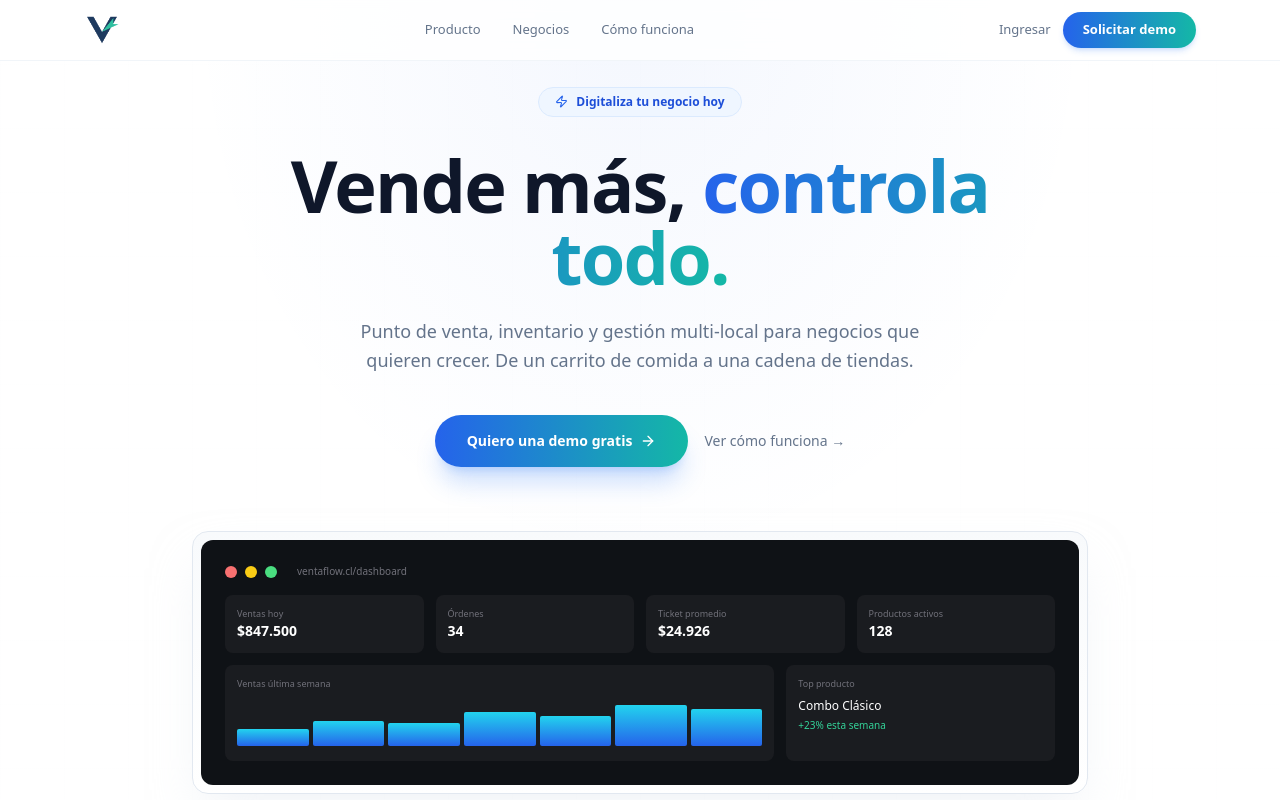
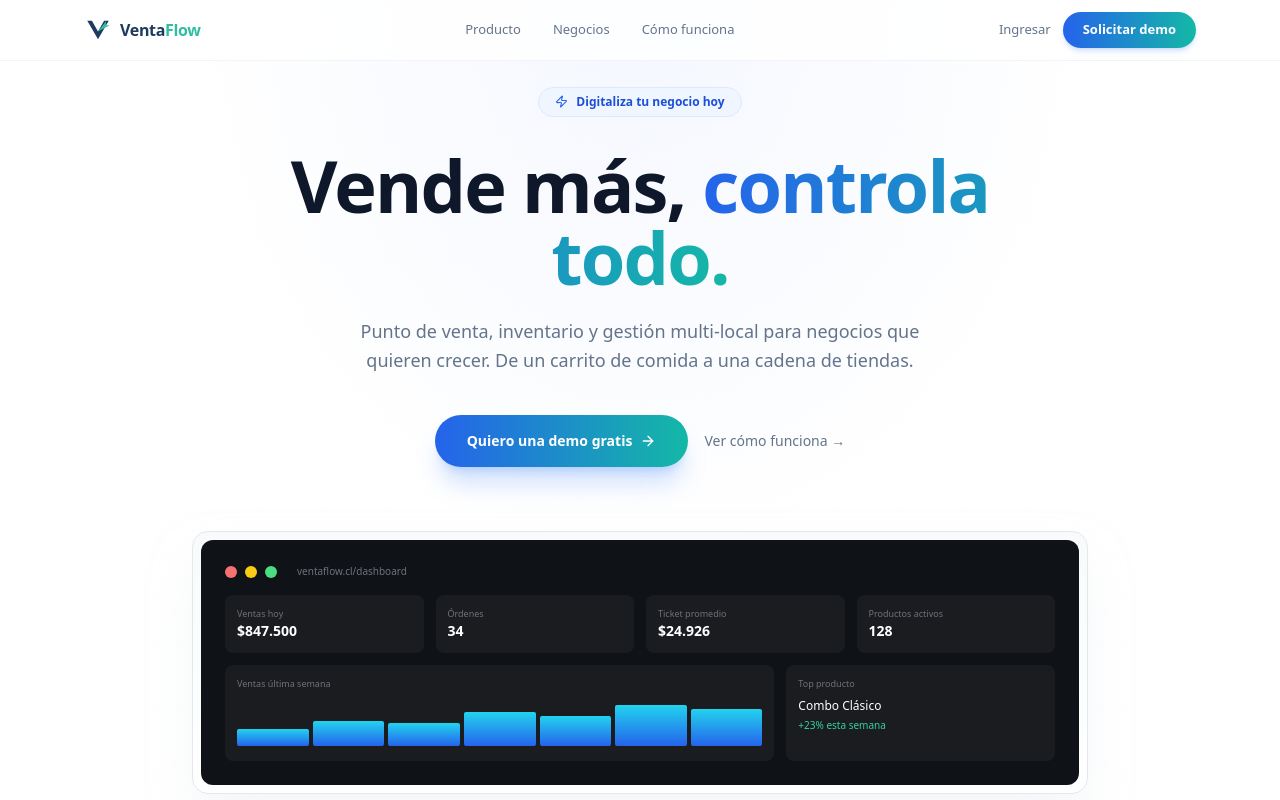
Before and after one commit to pdencina/sistema-saas-global, a Next.js app: page / in a window 1280 px wide. Shown: the top 800 px of the page. Built offline with nearby package versions, Linux system fonts and the light colour scheme; no server answers.

Commit message:
fix: Landing v4

```diff
--- a/src/app/page.tsx
+++ b/src/app/page.tsx
@@ -130,9 +130,14 @@ export default function HomePage() {
         {/* Nav */}
         <header className="fixed top-0 z-50 w-full bg-white/80 backdrop-blur-2xl border-b border-slate-100">
           <div className="mx-auto flex max-w-6xl items-center justify-between px-5 py-3">
-            <Link href="/" className="flex items-center">
-              {/* eslint-disable-next-line @next/next/no-img-element */}
-              <img src="/ventaflow-favicon-transparent.png" alt="VentaFlow" className="h-9 w-auto" />
+            <Link href="/" className="flex items-center gap-2">
+              <svg width="28" height="28" viewBox="0 0 120 120">
+                <path style={{ fill: '#1e3a5f' }} d="M14 20 L60 100 L106 20 L86 20 L60 66 L34 20 Z"/>
+                <path style={{ fill: '#2fbfa0' }} d="M60 66 L94 22 L94 40 L110 40 Z"/>
+              </svg>
+              <span className="text-base font-extrabold tracking-tight" style={{ letterSpacing: '-0.02em' }}>
+                <span style={{ color: '#1e3a5f' }}>Venta</span><span style={{ color: '#2fbfa0' }}>Flow</span>
+              </span>
             </Link>
 
             <nav className="hidden items-center gap-8 text-[13px] font-medium text-slate-500 md:flex">
@@ -513,8 +518,15 @@ export default function HomePage() {
         {/* Footer */}
         <footer className="border-t border-slate-100 py-8">
           <div className="mx-auto flex max-w-6xl flex-col items-center justify-between gap-3 px-5 sm:flex-row">
-            {/* eslint-disable-next-line @next/next/no-img-element */}
-            <img src="/ventaflow-favicon-transparent.png" alt="VentaFlow" className="h-7 w-auto" />
+            <div className="flex items-center gap-2">
+              <svg width="22" height="22" viewBox="0 0 120 120">
+                <path style={{ fill: '#1e3a5f' }} d="M14 20 L60 100 L106 20 L86 20 L60 66 L34 20 Z"/>
+                <path style={{ fill: '#2fbfa0' }} d="M60 66 L94 22 L94 40 L110 40 Z"/>
+              </svg>
+              <span className="text-xs font-extrabold" style={{ letterSpacing: '-0.02em' }}>
+                <span style={{ color: '#1e3a5f' }}>Venta</span><span style={{ color: '#2fbfa0' }}>Flow</span>
+              </span>
+            </div>
             <p className="text-[11px] text-slate-400">
               © {new Date().getFullYear()} VentaFlow · ventaflow.cl
             </p>
```
